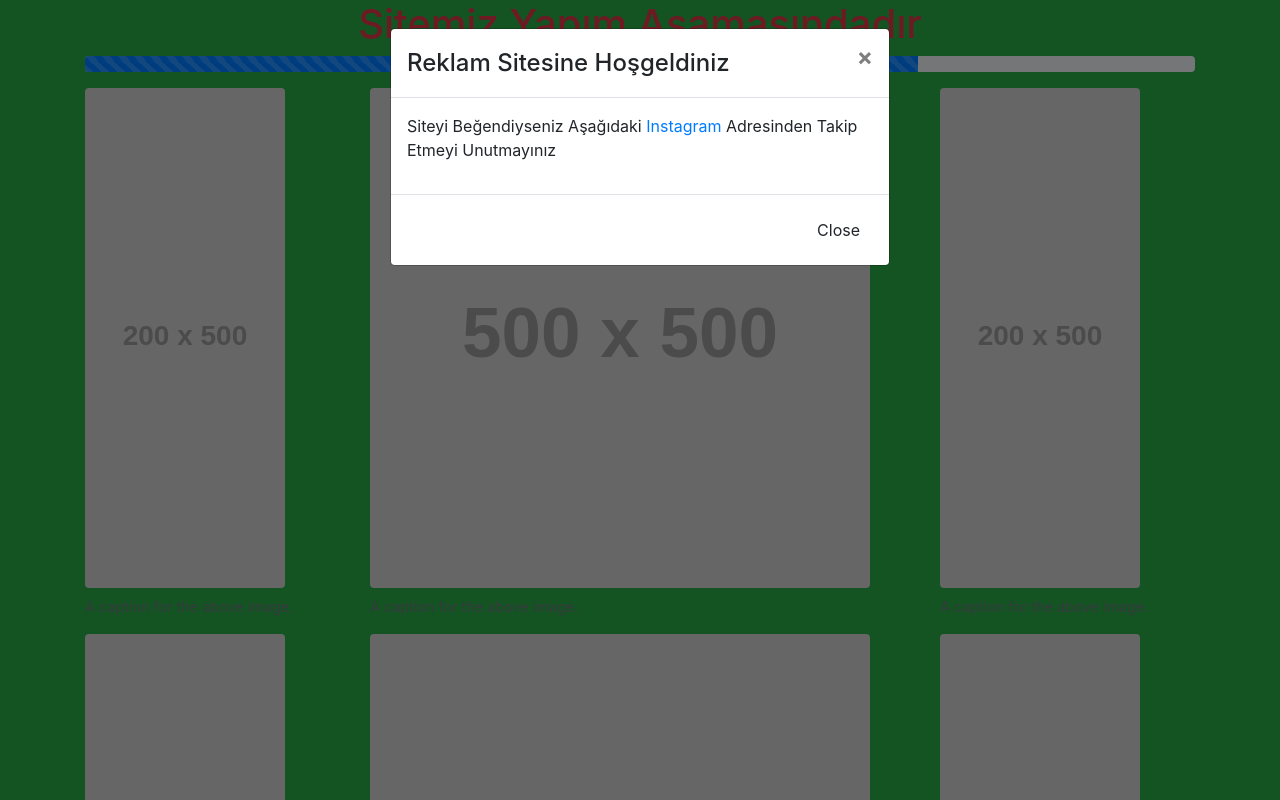
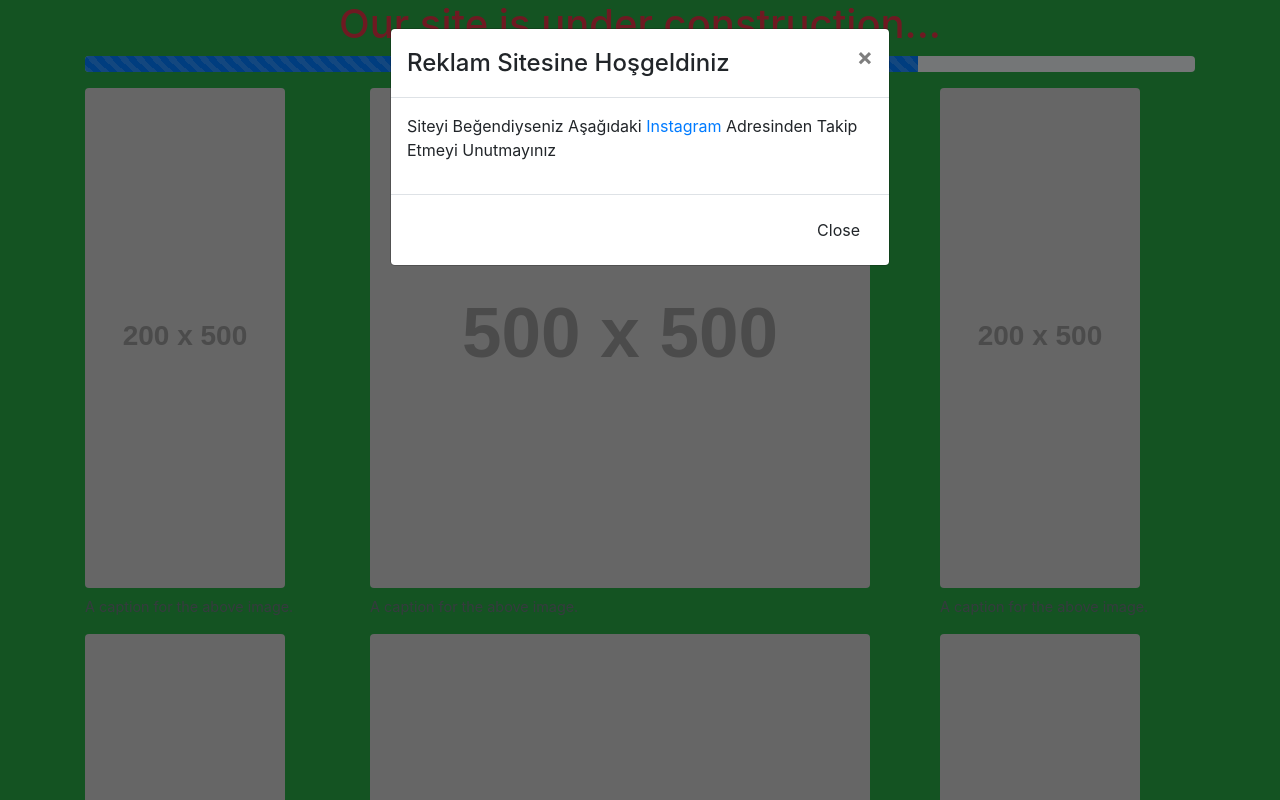
Before and after one commit to erdoganabaci/Demo-Advertisement-SPA, a plain HTML site: page index.html in a window 1280 px wide. Shown: the top 800 px of the page. Drawn offline with nearby package versions, Linux system fonts and the light colour scheme; placeholder pictures from the web are drawn by us.

Commit message:
Update index.html

```diff
--- a/index.html
+++ b/index.html
@@ -64,7 +64,7 @@
   <div class="container ">
     <div class="row">
       <div class="col-md-12">
-        <h1 class="text-danger text-center">Sitemiz Yapım Aşamasındadır</h1>
+        <h1 class="text-danger text-center">Our site is under construction...</h1>
         <div class="progress ">
           <div class="progress-bar progress-bar-striped progress-bar-animated" role="progressbar" aria-valuenow="75" aria-valuemin="0" aria-valuemax="100" style="width: 75%"></div>
       </div>
```
